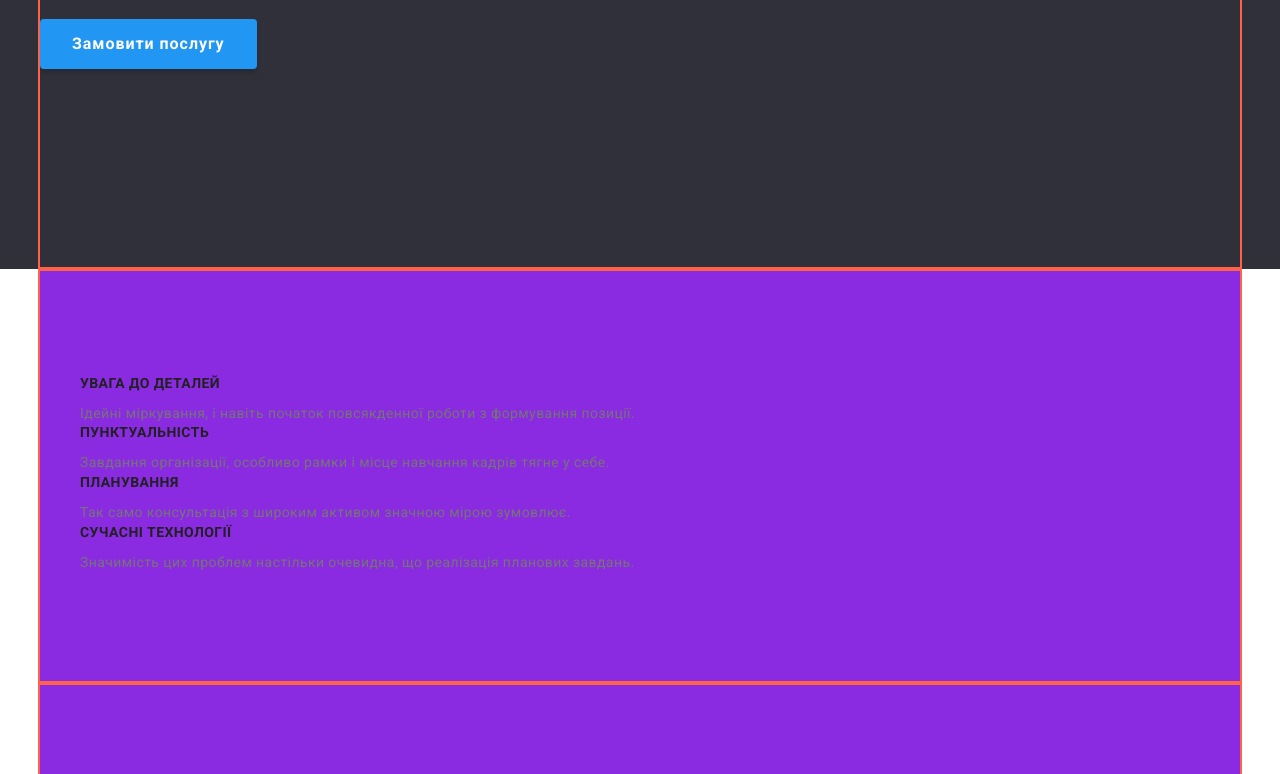
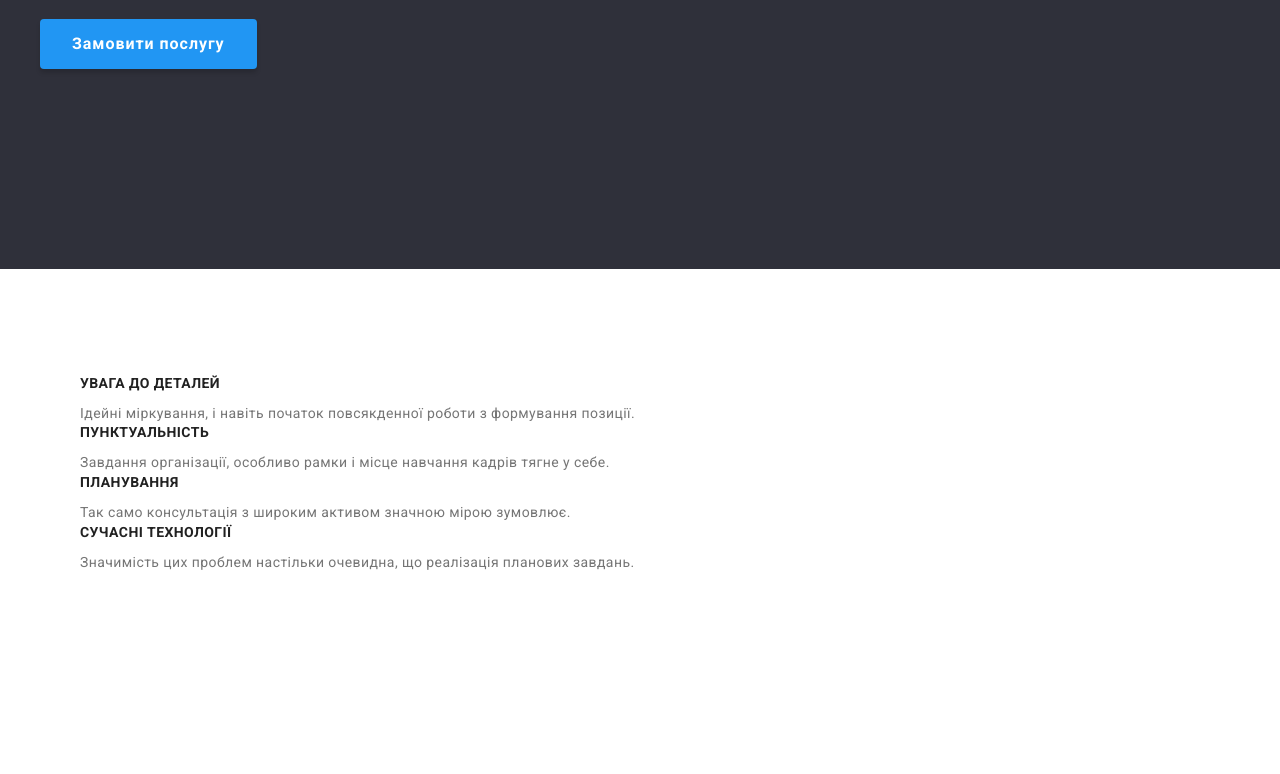
Before and after one commit to HelenZoz/goit-markup-hw-02, a plain HTML site: page index.html in a window 1280 px wide. Shown: the part 397-1171 px from the top of the page. Drawn offline with nearby package versions, Linux system fonts and the light colour scheme.

Commit message:
before flex

```diff
--- a/css/styles.css
+++ b/css/styles.css
@@ -28,8 +28,8 @@ body {
     margin-left: auto;
     margin-right: auto;
     width: 1200px;
-    background-color: blueviolet;
-    outline: 2px solid tomato;
+    /* background-color: blueviolet;
+    outline: 2px solid tomato; */
 }
 
 .border{
```
